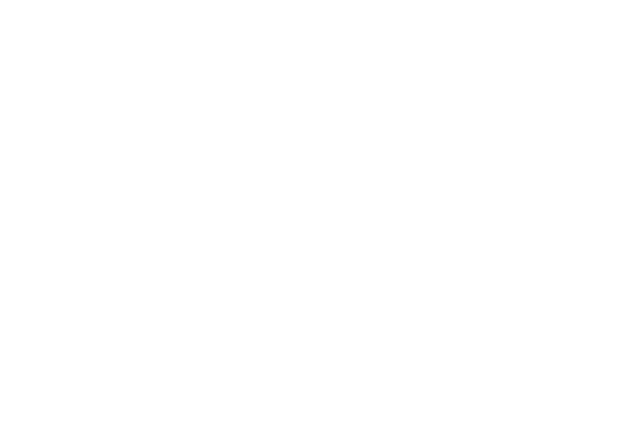
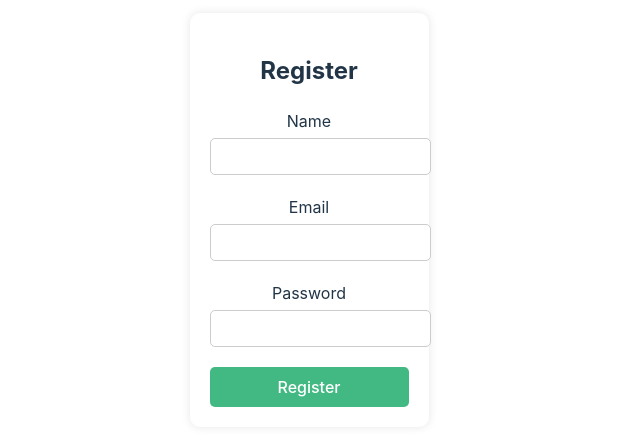
Before and after one commit to JSebasART/ToDo-List, a Vue app: page /register in a window 1280 px wide. Before the commit this address had no page. Shown: the part 180-626 px from the top of the page, without its empty margins (331-971 px from the left). Built offline with nearby package versions, Linux system fonts and the light colour scheme.

Commit message:
✨ Added registration for the users

```diff
--- a/src/router/index.js
+++ b/src/router/index.js
@@ -1,17 +1,21 @@
 import { createRouter, createWebHistory } from 'vue-router';
 import Login from '../views/Login.vue';
 import List from '../views/To-do.vue';
+import Register from '../views/Register.vue';
 const routes = [
   {
     path: '/',
     name: 'Login',
     component: Login,
-  },
-  {
+  },{
     path: '/list',
     name: 'List',
     component: List,
-  }
+  },{
+    path: '/register',
+    name: 'Register',
+    component: Register
+  },
 ];
 
 const router = createRouter({
--- a/src/services/authServices.js
+++ b/src/services/authServices.js
@@ -22,14 +22,14 @@
   }
 };
 
-/* const register = async (userData) => {
+const register = async (userData) => {
   try {
     const response = await axios.post(`${API_URL}/users`, userData);
     return response.data;
   } catch (error) {
     throw new Error(`Registration failed: ${error.message}`);
   }
-}; */
+};
 
 const logout = () => {
   localStorage.removeItem('user');
@@ -37,6 +37,6 @@
 
 export default {
   login,
-  //register,
+  register,
   logout
 };
--- /dev/null
+++ b/src/store/registerStore.js
@@ -0,0 +1,29 @@
+// registerStore.js
+import { defineStore } from 'pinia';
+import authService from '../services/authServices';
+export const useRegisterStore = defineStore('register', {
+  state: () => ({
+    isRegistered: false,
+    errorMessage: '',
+  }),
+
+  actions: {
+    async register(userData) {
+      try {
+        console.log('register');
+        // Call the register method from the authService
+        const newUser = await authService.register(userData);
+
+        // Set registration success
+        this.isRegistered = true;
+        this.errorMessage = '';
+
+        return newUser;
+      } catch (error) {
+        // Handle registration failure
+        this.isRegistered = false;
+        this.errorMessage = error.message || 'Registration failed';
+      }
+    },
+  },
+});
--- a/src/views/Login.vue
+++ b/src/views/Login.vue
@@ -27,6 +27,8 @@
         </div>
         <button type="submit">Login</button>
         <p v-if="errorMessage" class="error">{{ errorMessage }}</p>
+        <button class="register" type="button" @click="redirectToRegister">Register</button>
+        <p v-if="errorMessage" class="error">{{ errorMessage }}</p>
       </form>
     </div>
   </div>
@@ -46,16 +48,21 @@
       const errorMessage = computed(() => store.errorMessage);
 
       const login = async () => {
-      await store.login(email.value, password.value);
-      if (store.isAuthenticated) {
-        router.push('/dashboard');
-      }
-    };
+        await store.login(email.value, password.value);
+        if (store.isAuthenticated) {
+          router.push('/dashboard');
+        }
+      };
+
+      const redirectToRegister = () => {
+        router.push('/register'); // Navigate to the register page
+      };
 
       return {
         email,
         password,
         login,
+        redirectToRegister,
         errorMessage,
       };
     },
@@ -118,6 +125,11 @@
     border-radius: 5px;
   }
 
+  .register{
+    background-color:lightblue;
+    margin-top: 2vh;
+  }
+
   button {
     width: 100%;
     padding: 10px;
@@ -132,4 +144,5 @@
     color: red;
     margin-top: 10px;
   }
+
   </style>
--- /dev/null
+++ b/src/views/Register.vue
@@ -0,0 +1,108 @@
+<template>
+    <div class="register-container">
+      <h2>Register</h2>
+      <form @submit.prevent="registerUser">
+        <div class="form-group">
+          <label for="name">Name</label>
+          <input type="text" v-model="name" id="name" required />
+        </div>
+
+        <div class="form-group">
+          <label for="email">Email</label>
+          <input type="email" v-model="email" id="email" required />
+        </div>
+
+        <div class="form-group">
+          <label for="password">Password</label>
+          <input type="password" v-model="password" id="password" required />
+        </div>
+
+        <button class="register" @click="handleRedirect">Register</button>
+      <p v-if="errorMessage" class="error">{{ errorMessage }}</p>
+      </form>
+    </div>
+  </template>
+
+  <script>
+  import { ref, computed } from 'vue';
+  import { useRouter } from 'vue-router';
+  import { useRegisterStore } from '../store/registerStore'; // Import the Pinia store
+
+  export default {
+    setup() {
+      const name = ref('');
+      const email = ref('');
+      const password = ref('');
+      const store = useRegisterStore(); // Use the store
+      const router = useRouter();
+
+      const errorMessage = computed(() => store.errorMessage); // Reactive error message
+
+      const registerUser = async () => {
+        await store.register({ name: name.value, email: email.value, password: password.value });
+
+        if (store.isRegistered) {
+          router.push('/login'); // Navigate to login page after successful registration
+        }
+      };
+
+      const handleRedirect = async () => {
+      await registerUser();
+      if (store.isRegistered) {
+        router.push('/'); // Navigate to the login page
+      }
+    };
+
+      return {
+        name,
+        email,
+        password,
+        registerUser,
+        handleRedirect,
+        errorMessage, // Display any registration errors
+      };
+    },
+  };
+  </script>
+
+  <style scoped>
+  .register-container {
+    max-width: 400px;
+    margin: 50px auto;
+    padding: 20px;
+    box-shadow: 0 0 10px rgba(0, 0, 0, 0.1);
+    background-color: white;
+    border-radius: 10px;
+  }
+
+  .form-group {
+    margin-bottom: 20px;
+  }
+
+  .form-group label {
+    display: block;
+    margin-bottom: 5px;
+  }
+
+  .form-group input {
+    width: 100%;
+    padding: 10px;
+    border: 1px solid #ccc;
+    border-radius: 5px;
+  }
+
+  button {
+    width: 100%;
+    padding: 10px;
+    background-color: #42b983;
+    color: white;
+    border: none;
+    border-radius: 5px;
+    cursor: pointer;
+  }
+
+  .error {
+    color: red;
+    margin-top: 10px;
+  }
+  </style>
```
Also changed, not shown: db.json (+47 -11 lines).
